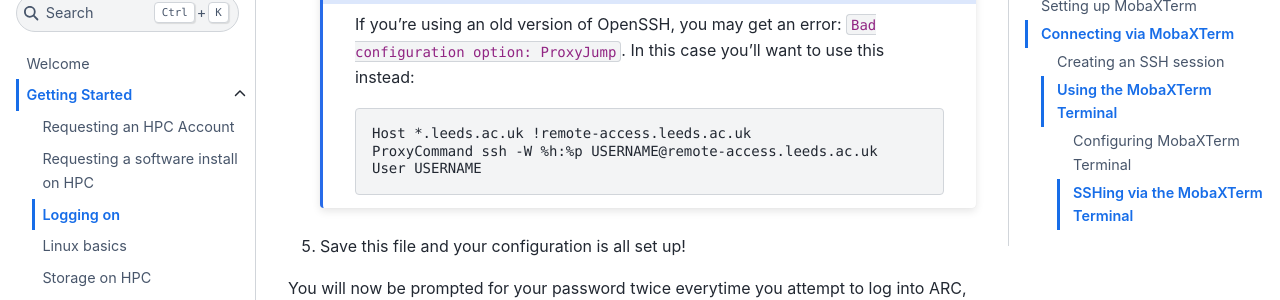
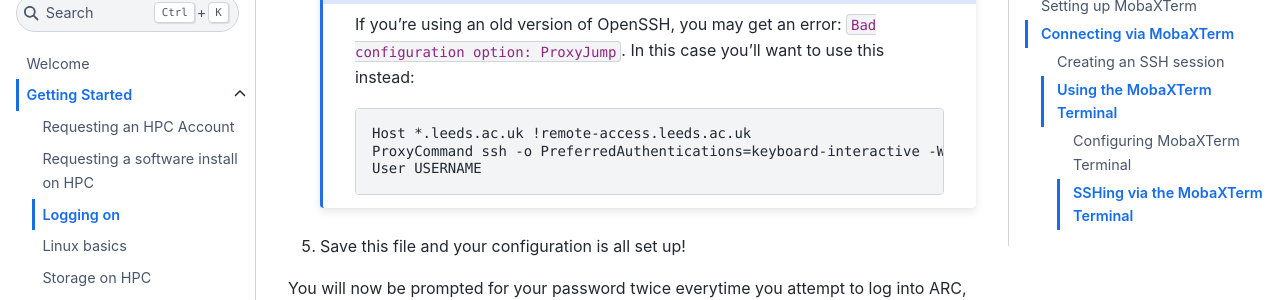
Before and after one commit to foqueiroz/arcdocs.github.io, a Jupyter Book: the page built from book/getting_started/logon.md, in a window 1280 px wide and 900 px high, scrolled down 2220 px. Shown: the part 135-435 px from the top of the window. Built offline with Jupyter Book 1.0.4 settings and Sphinx 7.4.7 and the Sphinx Book theme 1.1.4, drawn with Linux system fonts in a browser that asks for light colours.

Commit message:
single line update for ProxyCommand instructions
our previous instructions for ProxyCommand usage don't work with 2FA
updated to specify option of keyboard-interactive auth

`````diff
--- a/book/getting_started/logon.md
+++ b/book/getting_started/logon.md
@@ -76,7 +76,7 @@ In order to connect to ARC when you're off campus you'll need to do some extra c
 
     ```
     Host *.leeds.ac.uk !remote-access.leeds.ac.uk
-    ProxyCommand ssh -W %h:%p USERNAME@remote-access.leeds.ac.uk
+    ProxyCommand ssh -o PreferredAuthentications=keyboard-interactive -W %h:%p USERNAME@remote-access.leeds.ac.uk
     User USERNAME
     ```
     ````
`````
